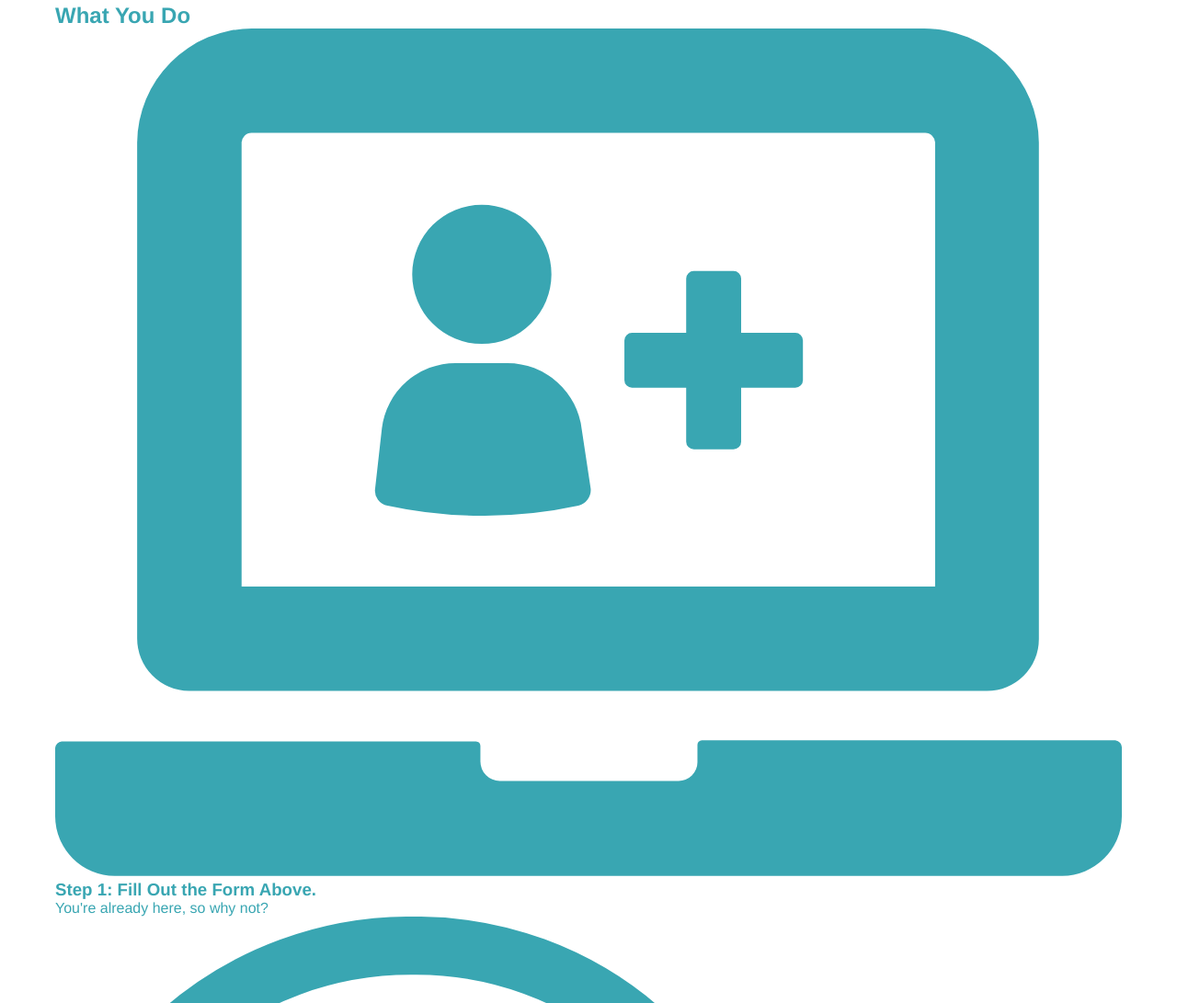
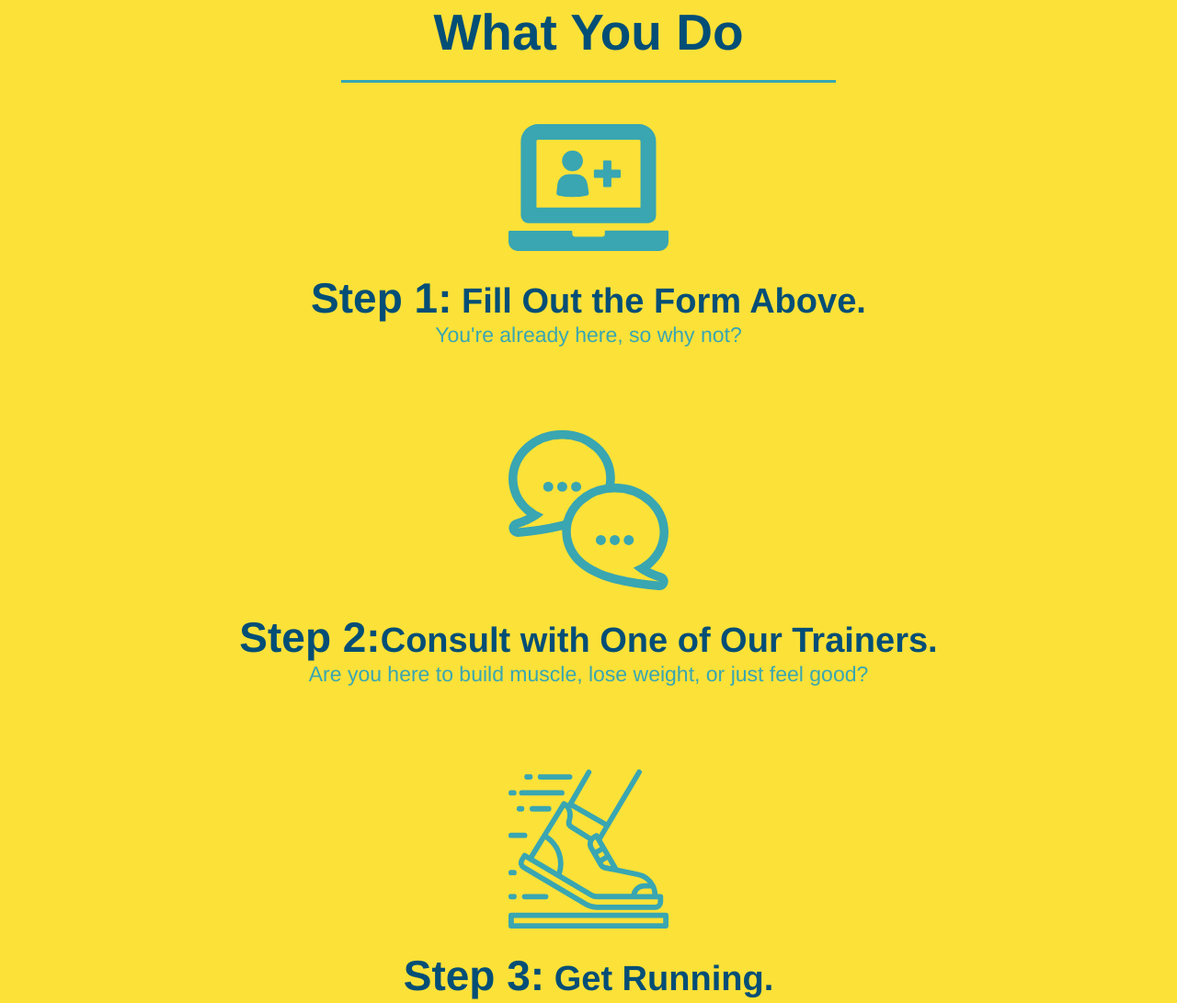
Before and after one commit to bezaBiruk/run-buddy, a plain HTML site: page index.html in a window 1280 px wide. Shown: the part 1117-2208 px from the top of the page at 92% size. Drawn offline with Linux system fonts and the light colour scheme.

Commit message:
style what you do section

```diff
--- a/assets/css/style.css
+++ b/assets/css/style.css
@@ -152,6 +152,68 @@ section {
     font-size: 20px;
     margin: 0 auto;
   }
+
+  .steps{
+    text-align: center;
+    background: #fce138;
+  }
+
+  .steps h2 {
+    font-size: 55px;
+    color: #024e76;
+    margin-bottom: 35px;
+    padding: 0 100px 20px 100px;
+    border-bottom: 3px solid;
+    border-color: #39a6b2;
+    display: inline-block;
+
+  }
+
+  .steps div{
+    margin-bottom: 80px;
+  }
+.steps img{
+  width: 15%;
+  margin: 10px 0;
+}
+.steps h3{
+  color: #024e76;
+  font-size: 46px;
+  margin-top: 10px;
+}
+.steps span{
+  font-size: 38px;
+}
+.steps p{
+  color: #39a6b2;
+  font-size: 23px;
+}
+  /*we can use these code instead of using each and every class for same css rules
+  <section id="what-we-do" class="intro">
+  <h2 class="section-title primary-border">What We Do</h2>
+  ...
+</section>
+
+<section id="what-you-do" class="steps">
+  <h2 class="section-title secondary-border">What You Do</h2>
+  ...
+</section>
+  .section-title {
+    font-size: 55px;
+    color: #024e76;
+    margin-bottom: 35px;
+    padding: 0 100px 20px 100px;
+    display: inline-block;
+    border-bottom: 3px solid;
+  }
+
+  .primary-border {
+    border-color: #fce138;
+  }
+
+  .secondary-border {
+    border-color: #39a6b2;
+  }
   /* Hero Style End */
 
 
--- a/index.html
+++ b/index.html
@@ -68,31 +68,31 @@
 </section>
 
 <!-- "what you do" section -->
-<section id="what-you-do">
+<section id="what-you-do" class="steps">
   <h2>What You Do</h2>
 
   <div>
    <img src="./assets/images/step-1.svg" alt=""/>
-    <h3>Step 1: Fill Out the Form Above.</h3>
+    <h3>Step 1:<span> Fill Out the Form Above.</span></h3>
     <p>You're already here, so why not?</p>
   </div>
 
   <div>
 
   <img src="./assets/images/step-2.svg" alt="" />
-    <h3>Step 2: Consult with One of Our Trainers.</h3>
+    <h3>Step 2:<span>Consult with One of Our Trainers.</span></h3>
     <p>Are you here to build muscle, lose weight, or just feel good?</p>
   </div>
 
   <div>
     <img src="./assets/images/step-3.svg" alt="" />
-    <h3>Step 3: Get Running.</h3>
+    <h3>Step 3:<span> Get Running.</span></h3>
     <p>Hit the ground running (literally) once your trainer lays out your plan.</p>
   </div>
 
   <div>
     <img src="./assets/images/step-4.svg" alt="" />
-    <h3>Step 4: See Results.</h3>
+    <h3>Step 4: <span> Results.</span></h3>
     <p>Bi-weekly checkins with your trainer will keep you focused</p>
   </div>
 </section>
```
